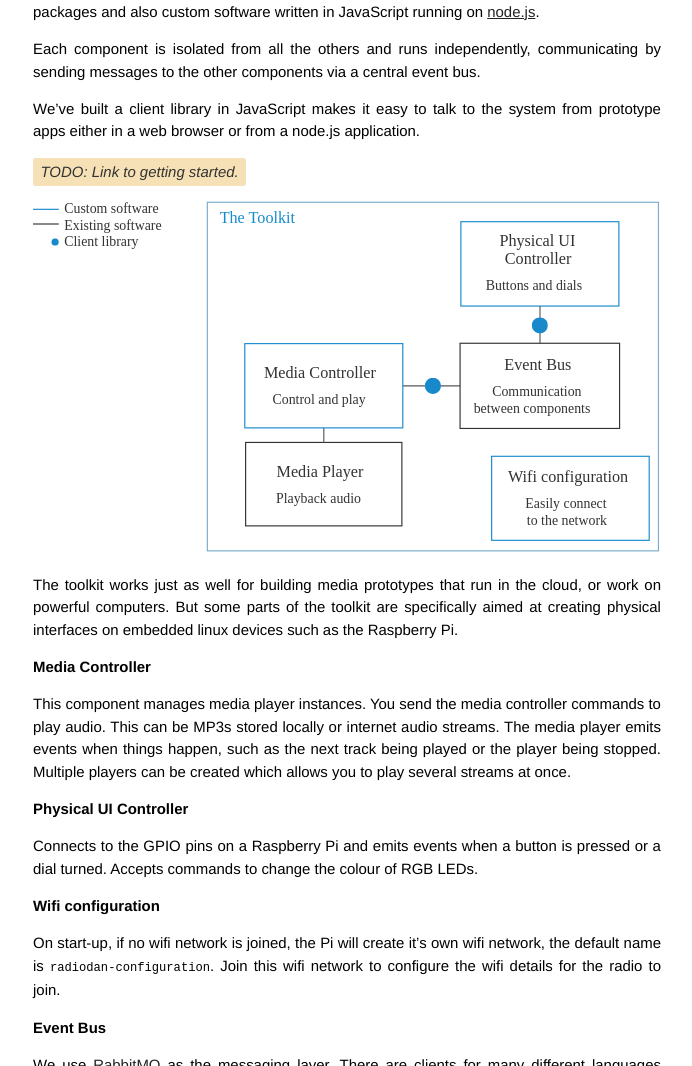
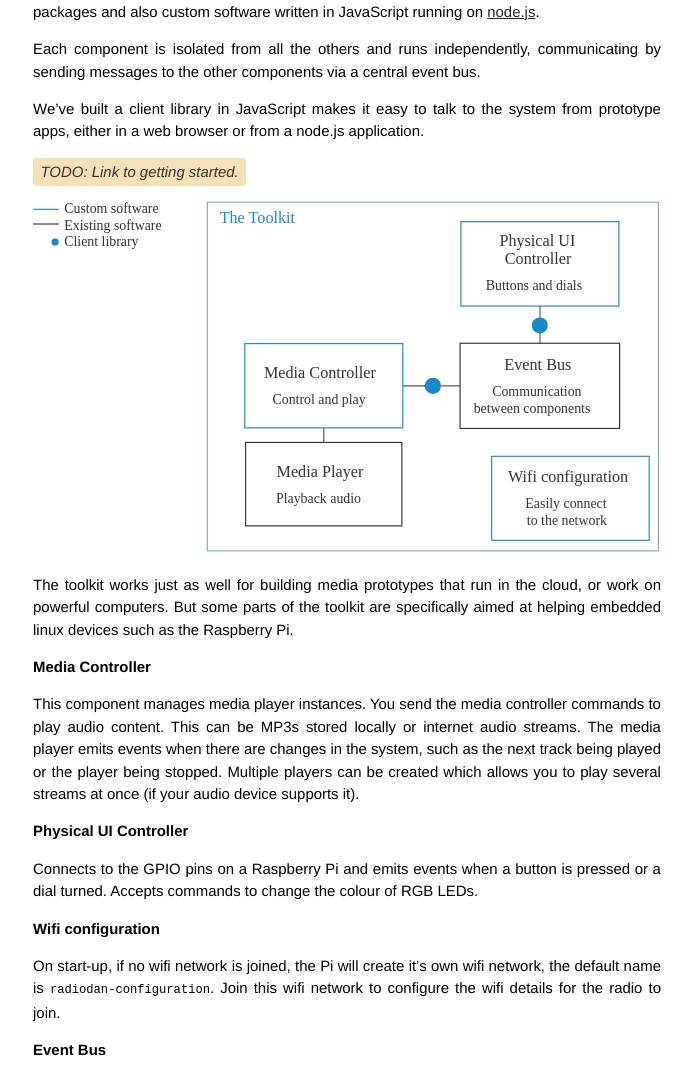
Before and after one commit to radiodan/radiodan.github.io, a Jekyll site: the page built from help/architecture.md, in a window 1280 px wide and 1400 px high. Shown: the part 334-1400 px from the top of the window, without its empty margins (293-985 px from the left). Built offline with Jekyll 4.4.1, drawn with Linux system fonts in a browser that asks for light colours; Markdown is read by kramdown in place of the engine named in the settings; comment, search, counter and statistics services are not loaded; some of the changed text lies outside the part shown.

Commit message:
Add subeditor

```diff
--- a/help/architecture.md
+++ b/help/architecture.md
@@ -10,22 +10,22 @@ The platform provides a set of useful features. But to make it do anything, you
 
 <span class="todo">DIAGRAM OF PLATFORM / PROTOTYPE APP</span>
 
-Digging deeper, the toolkit is made up of components, a mixture of open source soft-ware packages and also custom software written in JavaScript running on [node.js](http://nodejs.org/).
+Digging deeper, the toolkit is made up of components, a mixture of open source software packages and also custom software written in JavaScript running on [node.js](http://nodejs.org/).
 
 Each component is isolated from all the others and runs independently, communicating by sending messages to the other components via a central event bus.
 
-We've built a client library in JavaScript makes it easy to talk to the system from prototype apps either in a web browser or from a node.js application.
+We've built a client library in JavaScript makes it easy to talk to the system from prototype apps, either in a web browser or from a node.js application.
 
 <span class="todo">Link to getting started.</span>
 
 <img src="assets/what-is-radiodan-toolkit-diagram.svg">
 
-The toolkit works just as well for building media prototypes that run in the cloud, or work on powerful computers. But some parts of the toolkit are specifically aimed at creating physical interfaces on embedded linux devices such as the Raspberry Pi.
+The toolkit works just as well for building media prototypes that run in the cloud, or work on powerful computers. But some parts of the toolkit are specifically aimed at helping embedded linux devices such as the Raspberry Pi.
 
 Media Controller
 --
 
-This component manages media player instances. You send the media controller commands to play audio. This can be MP3s stored locally or internet audio streams. The media player emits events when things happen, such as the next track being played or the player being stopped. Multiple players can be created which allows you to play several streams at once.
+This component manages media player instances. You send the media controller commands to play audio content. This can be MP3s stored locally or internet audio streams. The media player emits events when there are changes in the system, such as the next track being played or the player being stopped. Multiple players can be created which allows you to play several streams at once (if your audio device supports it).
 
 Physical UI Controller
 --
```
